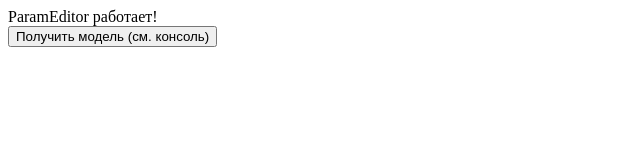
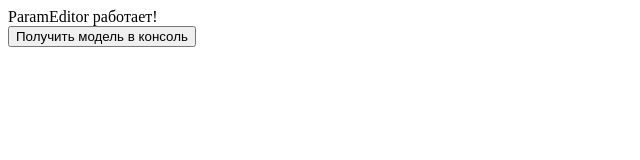
Before and after one commit to makesnosense/selsup_test_task, a React (Vite) app: page / in a window 1280 px wide. Shown: the top 160 px of the page, without its empty margins (0-640 px from the left). Built offline with nearby package versions, Linux system fonts and the light colour scheme.

Commit message:
chore: improve getModel button text wording

```diff
--- a/src/App.tsx
+++ b/src/App.tsx
@@ -21,7 +21,7 @@ export function App() {
     <div>
       <ParamEditor ref={ref} params={params} model={model} />
       <button onClick={() => console.log(ref.current?.getModel())}>
-        Получить модель (см. консоль)
+        Получить модель в консоль
       </button>
     </div>
   );
```
